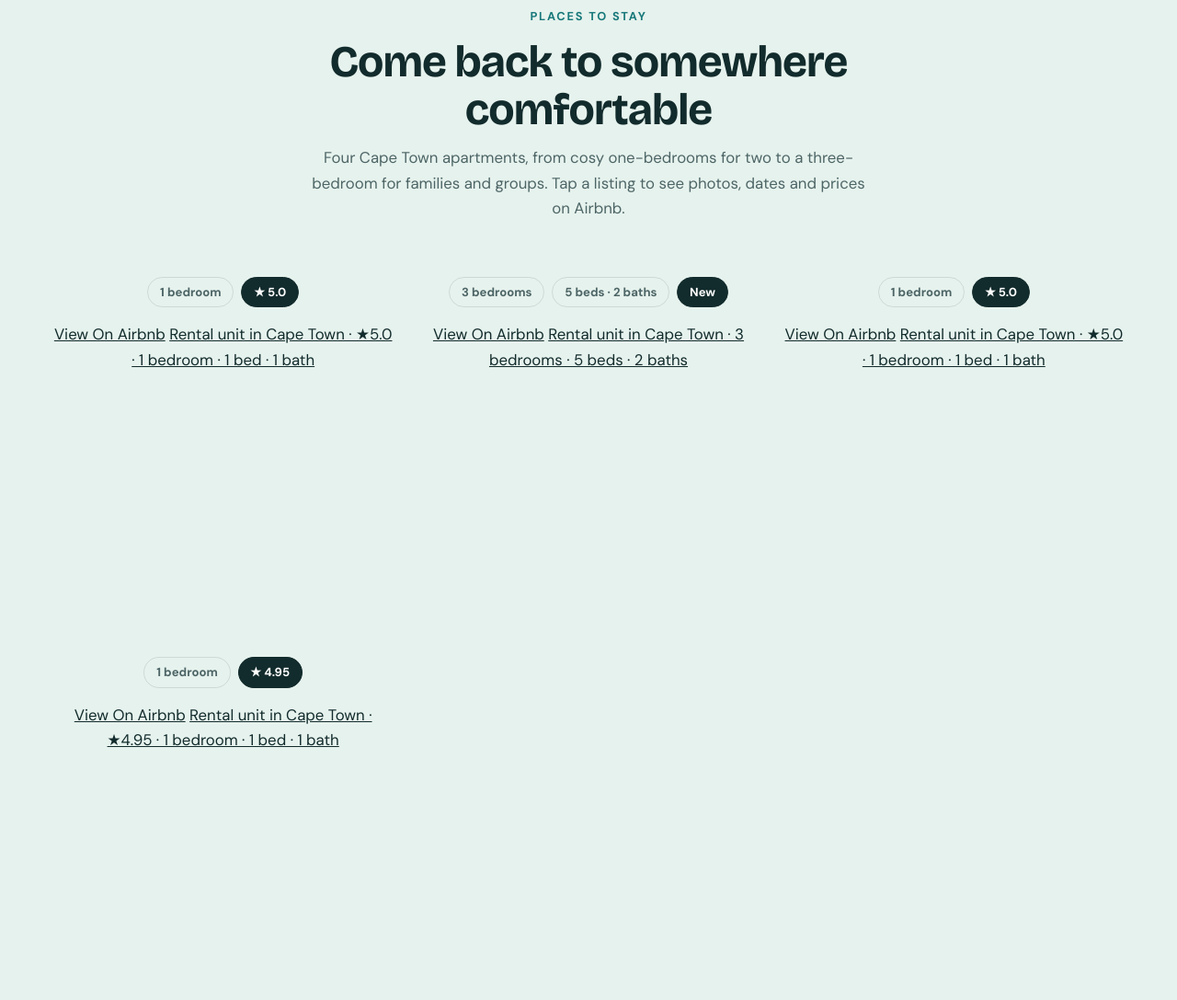
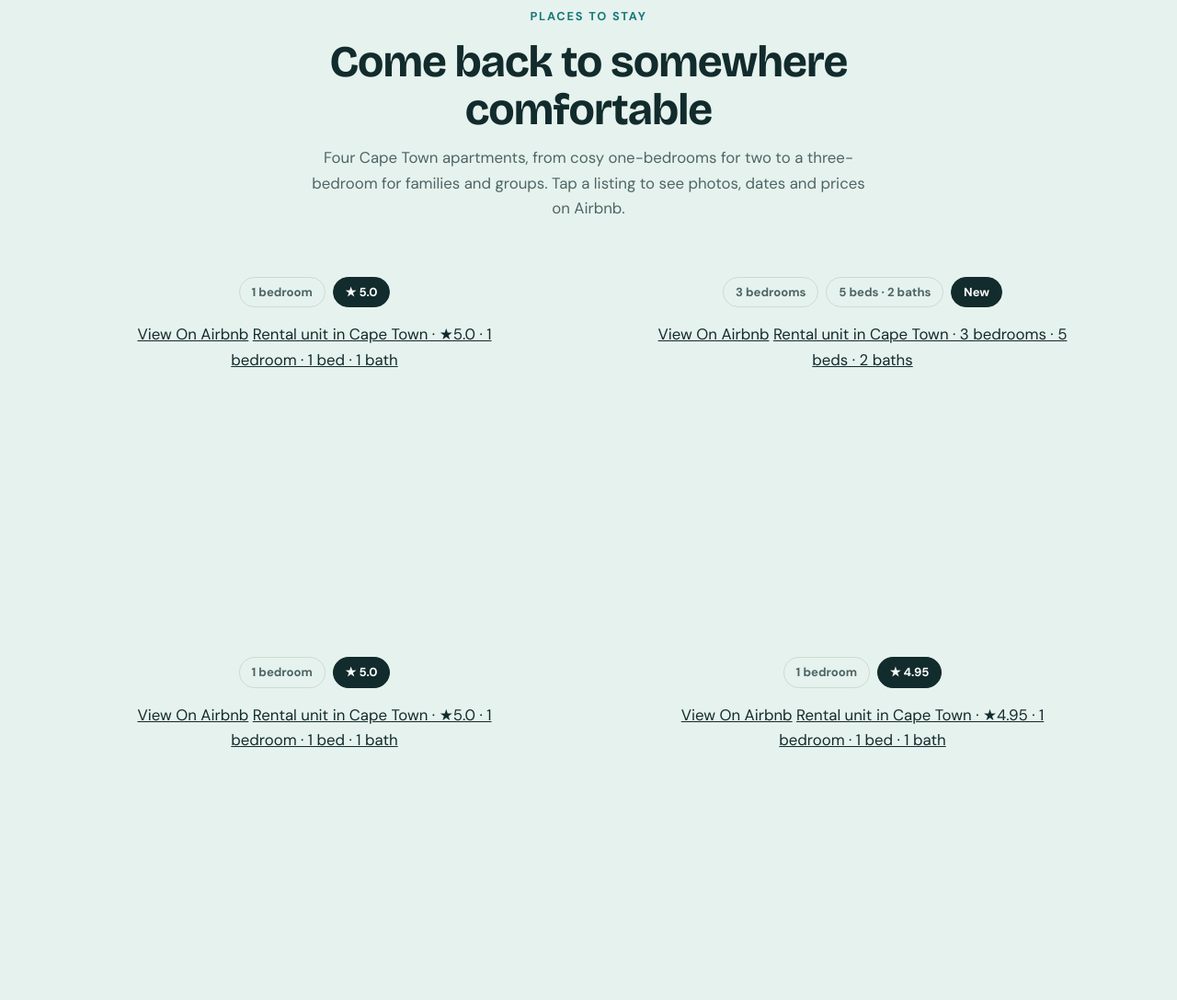
Before and after one commit to JSpies88/boat-rental, a plain HTML site: page index.html in a window 1280 px wide. Shown: the part 1432-2519 px from the top of the page at 92% size. Drawn offline with nearby package versions, Linux system fonts and the light colour scheme; a script that the page names is missing.

Commit message:
Update listing-grid to use 2 fixed columns
Changed grid layout from auto-fit to a fixed 2 columns.

```diff
--- a/styles.css
+++ b/styles.css
@@ -318,7 +318,7 @@
 /* Center the listing grid and keep a reasonable max width */
 .listing-grid {
   display: grid;
-  grid-template-columns: repeat(auto-fit, minmax(280px, 1fr));
+  grid-template-columns: repeat(2, minmax(280px, 1fr));    /* 2 replaced auto-fit */
   gap: 1.5rem;
   max-width: 1200px;
   margin: 0 auto;            /* center the whole grid on the page */
```
